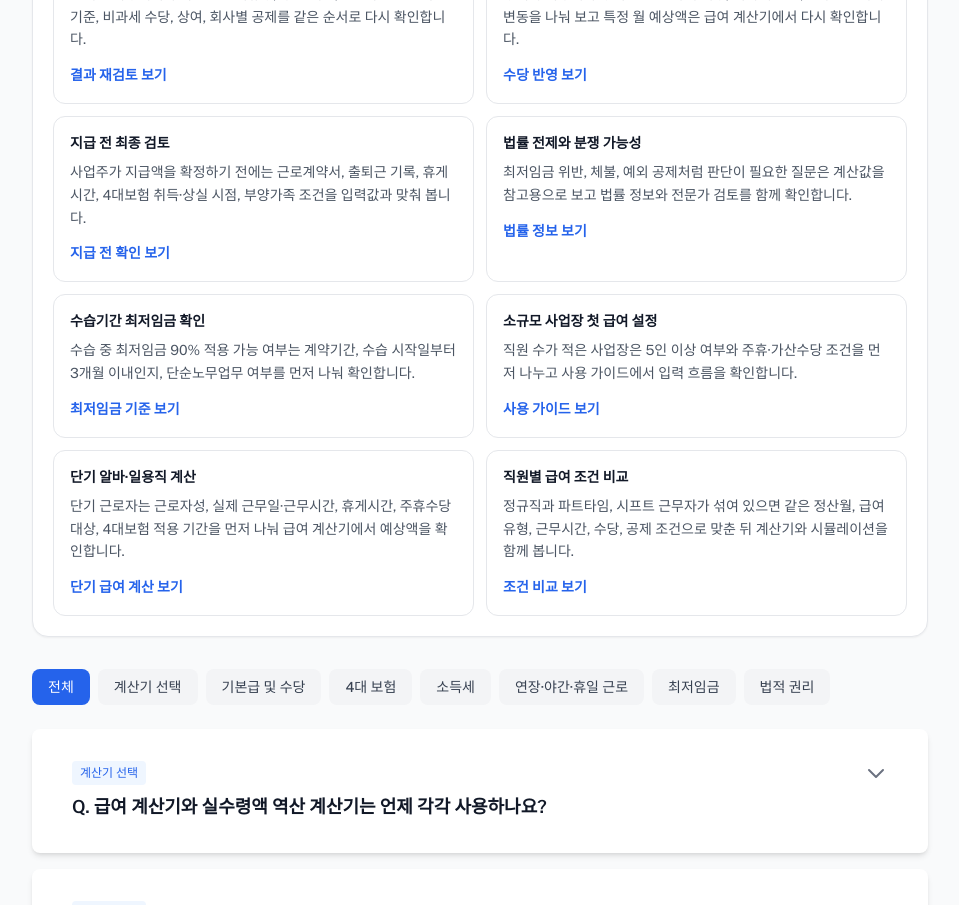
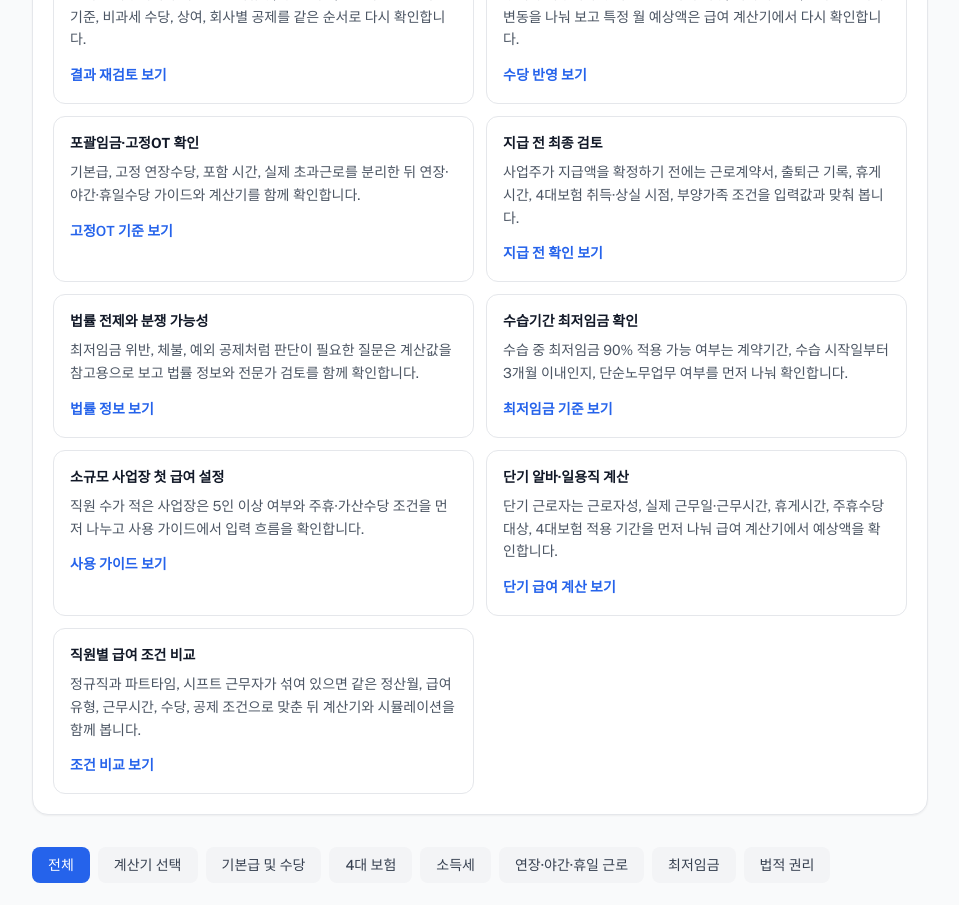
Before and after one commit to freenu0618/calcul, a React (Vite) app in the folder frontend/: page /faq in a window 1280 px wide. Shown: the part 2000-2905 px from the top of the page, without its empty margins (160-1119 px from the left). Built offline with nearby package versions, Linux system fonts and the light colour scheme; no server answers.

Commit message:
improve: clarify inclusive wage FAQ routing

```diff
--- a/frontend/scripts/prerender-meta.mjs
+++ b/frontend/scripts/prerender-meta.mjs
@@ -30,7 +30,7 @@ const ROUTES = [
   { path: '/guide/weekly-holiday', title: '주휴수당 완벽 가이드 | 2026년 기준 주휴수당 계산법 | PayTools', description: '2026년 기준 주휴수당 개념, 발생 조건, 파트타임·아르바이트 계산 예시와 최저임금 포함 여부를 정리했습니다.' },
 
   // FAQ
-  { path: '/faq', title: '2026년 급여 계산 FAQ | 4대보험·실수령액·주휴수당 질문 모음 | PayTools', description: '2026년 급여 계산, 4대보험, 실수령액, 주휴수당, 최저임금, 수습기간 감액, 급여명세서 차이, 근로자 권리를 한 번에 확인하세요.' },
+  { path: '/faq', title: '2026년 급여 계산 FAQ | 4대보험·실수령액·주휴수당 질문 모음 | PayTools', description: '2026년 급여 계산, 4대보험, 실수령액, 주휴수당, 최저임금, 수습기간 감액, 포괄임금·고정OT, 급여명세서 차이, 근로자 권리를 확인하세요.' },
 
   // 계산 사례
   { path: '/examples', title: '급여 계산 사례 - 풀타임·파트타임·교대근무 | PayTools', description: '풀타임, 파트타임, 교대근무 사례별 입력값과 2026년 기준 4대보험, 소득세, 주휴수당, 실수령액 계산 흐름을 확인하세요.' },
--- a/frontend/src/pages/FAQ.tsx
+++ b/frontend/src/pages/FAQ.tsx
@@ -149,6 +149,12 @@ const answerRouteCards = [
     label: '수당 반영',
   },
   {
+    title: '포괄임금·고정OT 확인',
+    description: '기본급, 고정 연장수당, 포함 시간, 실제 초과근로를 분리한 뒤 연장·야간·휴일수당 가이드와 계산기를 함께 확인합니다.',
+    to: '/guide/overtime',
+    label: '고정OT 기준',
+  },
+  {
     title: '지급 전 최종 검토',
     description: '사업주가 지급액을 확정하기 전에는 근로계약서, 출퇴근 기록, 휴게시간, 4대보험 취득·상실 시점, 부양가족 조건을 입력값과 맞춰 봅니다.',
     to: '/legal',
@@ -186,7 +192,7 @@ const answerRouteCards = [
   },
 ];
 
-const dateModified = '2026-07-30';
+const dateModified = '2026-08-01';
 
 const FAQ = () => {
   const [selectedCategory, setSelectedCategory] = useState<string>('전체');
@@ -570,14 +576,14 @@ const FAQ = () => {
     <>
       <Helmet>
         <title>2026년 급여 계산 FAQ | 4대보험·실수령액·주휴수당 질문 모음 | PayTools</title>
-        <meta name="description" content="2026년 급여 계산, 4대보험, 실수령액, 주휴수당, 최저임금, 수습기간 감액, 급여명세서 차이, 연장·야간·휴일수당, 근로자 권리에 대한 자주 묻는 질문을 한 번에 확인하세요." />
+        <meta name="description" content="2026년 급여 계산, 4대보험, 실수령액, 주휴수당, 최저임금, 수습기간 감액, 포괄임금·고정OT, 급여명세서 차이, 근로자 권리에 대한 자주 묻는 질문을 확인하세요." />
         <link rel="canonical" href="https://paytools.work/faq" />
         <meta property="og:title" content="2026년 급여 계산 FAQ | 4대보험·실수령액·주휴수당 | PayTools" />
-        <meta property="og:description" content="2026년 급여 계산과 4대보험, 주휴수당, 최저임금, 수습기간 감액, 급여명세서 차이, 근로자 권리까지 자주 묻는 질문을 정리한 FAQ 페이지입니다." />
+        <meta property="og:description" content="2026년 급여 계산과 4대보험, 주휴수당, 최저임금, 수습기간 감액, 포괄임금·고정OT, 급여명세서 차이, 근로자 권리까지 정리한 FAQ 페이지입니다." />
         <meta property="og:url" content="https://paytools.work/faq" />
         <meta name="twitter:card" content="summary_large_image" />
         <meta name="twitter:title" content="2026년 급여 계산 FAQ | PayTools" />
-        <meta name="twitter:description" content="실수령액, 4대보험, 주휴수당, 최저임금, 수습기간 감액, 급여명세서 차이 관련 질문을 한 번에 확인하세요." />
+        <meta name="twitter:description" content="실수령액, 4대보험, 주휴수당, 최저임금, 수습기간 감액, 포괄임금·고정OT, 급여명세서 차이 관련 질문을 확인하세요." />
         <script type="application/ld+json">
           {JSON.stringify(faqStructuredData)}
         </script>
```
Also changed, not shown: frontend/public/llms.txt, 1 other file (tests, documents, lock files or other folders).
